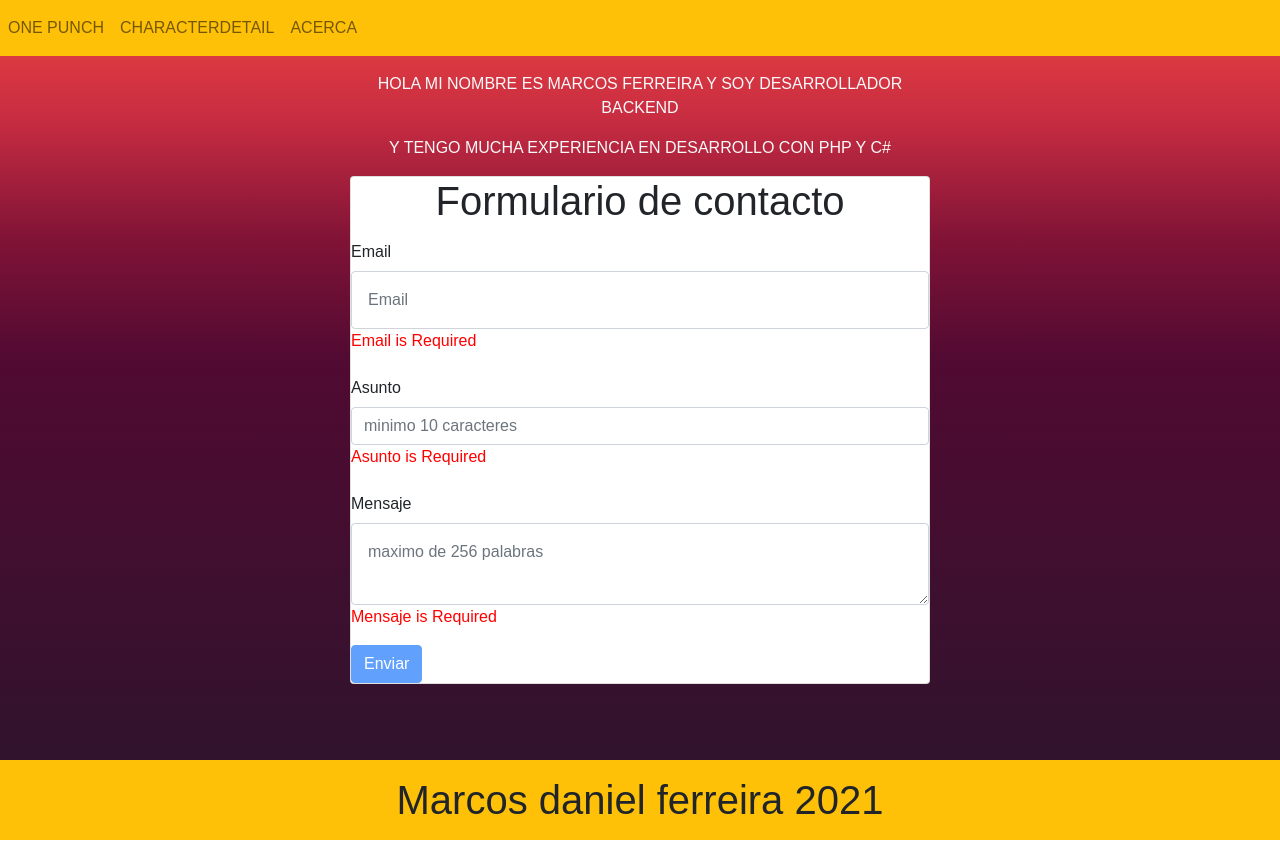
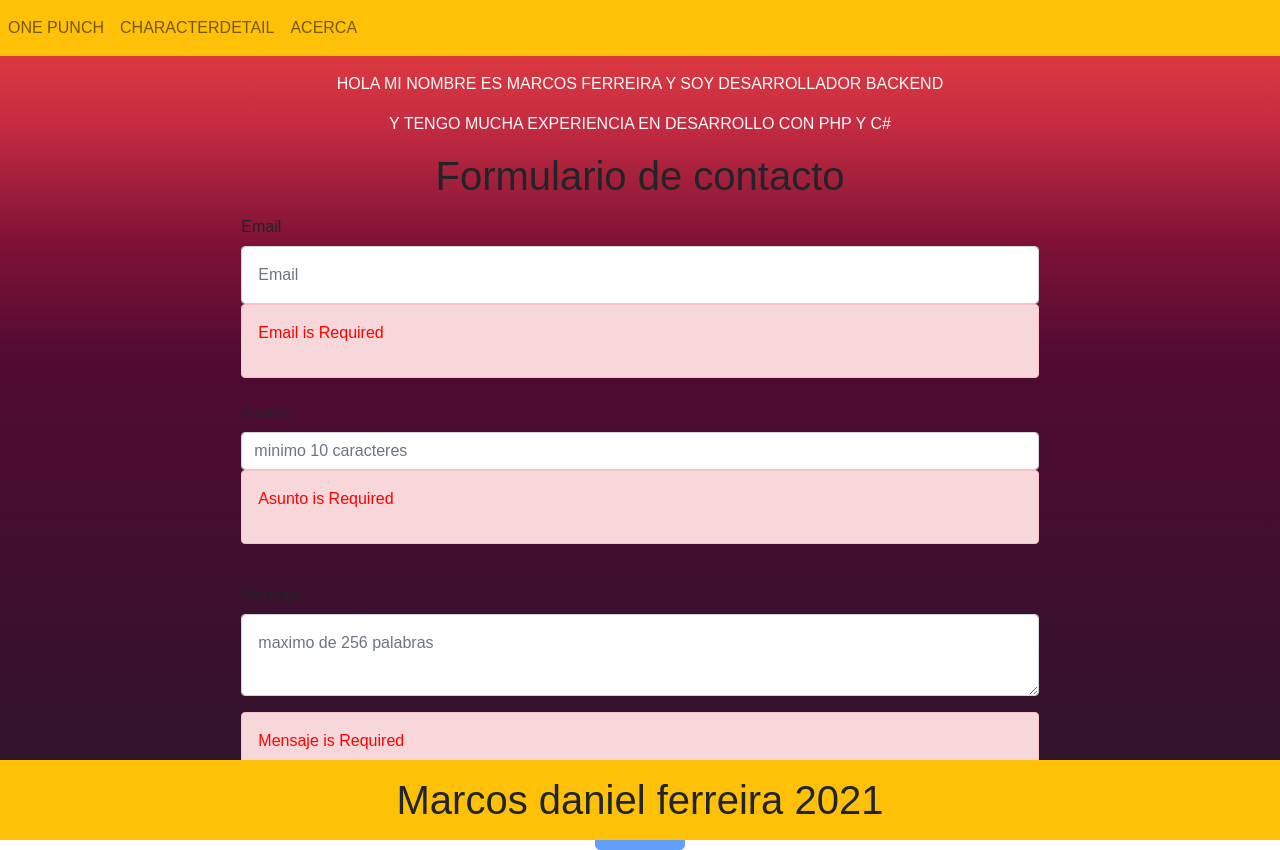
Before and after one commit to MarcosFerreira88/ReactCurso, a React (Create React App) app: page /about in a window 1280 px wide. Built offline with nearby package versions, Linux system fonts and the light colour scheme.

Commit message:
se coloco estilos con bootstrap

```diff
--- a/src/components/formulario/formulario.js
+++ b/src/components/formulario/formulario.js
@@ -60,11 +60,11 @@ const Formulario =(props)=> {
 
         <Row>
             <Col></Col>
-            <Col xs={6}>
+            <Col xs={8}>
         <div class="container mt-3 ">
             <p class="text-center text-uppercase text-light">Hola mi nombre es Marcos Ferreira y soy desarrollador backend</p>
             <p class="text-center text-italic text-uppercase text-light"> y tengo mucha experiencia en desarrollo con php y c# </p>
-        <div class="card card-container" >
+
             <h1 className="text-center">Formulario de contacto</h1>
              <form onSubmit={(e) => onSubmitForm(e)} >
                  <div>
@@ -77,7 +77,13 @@ const Formulario =(props)=> {
                         value={state.email}
                         onChange={(e) => onHandleChange(e)}
                     />
-                    {fails.email ? <p style={{color: 'red'}}> {fails.email}</p> : <p></p>}
+                       {fails.email ?
+                    <div class="alert alert-danger" role="alert">
+                  <p style={{color: 'red'}}> {fails.email}</p>
+                    </div>
+                    : <p></p>
+                    }
+
                 </div>
                 <div>
                     <label class="col-sm-2 col-form-label"> Asunto </label>
@@ -89,28 +95,38 @@ const Formulario =(props)=> {
                         value={state.asunto}
                         onChange={(e) => onHandleChange(e)}
                     />
-                    {fails.asunto && <p style={{color: 'red'}}> {fails.asunto} </p>}
+                    {fails.asunto &&
+                    <div class="alert alert-danger" role="alert">
+                    <p style={{color: 'red'}}> {fails.asunto} </p>
+                    </div>
+                    }
                 </div>
                 <div>
-                    <label class="col-sm-2 col-form-label"> Mensaje </label>
+                    <label class="col-sm-2 col-form-label mt-3"> Mensaje </label>
                     <textarea
                         type="text"
-                        class="form-control p-3"
+                        class="form-control p-3 mb-3"
                         name='mensaje'
                         placeholder="maximo de 256 palabras"
                         value={state.mensaje}
                         onChange={(e) => onHandleChange(e)}
                     />
-                    {fails.mensaje && <p style={{color: 'red'}}> {fails.mensaje} </p>}
+                    {fails.mensaje &&
+                    <div class="alert alert-danger" role="alert">
+                    <p style={{color: 'red'}}> {fails.mensaje} </p>
+                    </div>
+                    }
                 </div>
                 <div>
-                    <Button   disabled={ fails.email || fails.asunto|| fails.mensaje ? true : false  }>
+                    <center>
+                    <Button  type="submit" className="btn btn-primary btn-lg" disabled={ fails.email || fails.asunto|| fails.mensaje ? true : false  }>
                     Enviar
                     </Button>
+                    </center>
                 </div>
             </form>
 
-                </div>
+
                 </div>
                 </Col>
                 <Col></Col>
```
